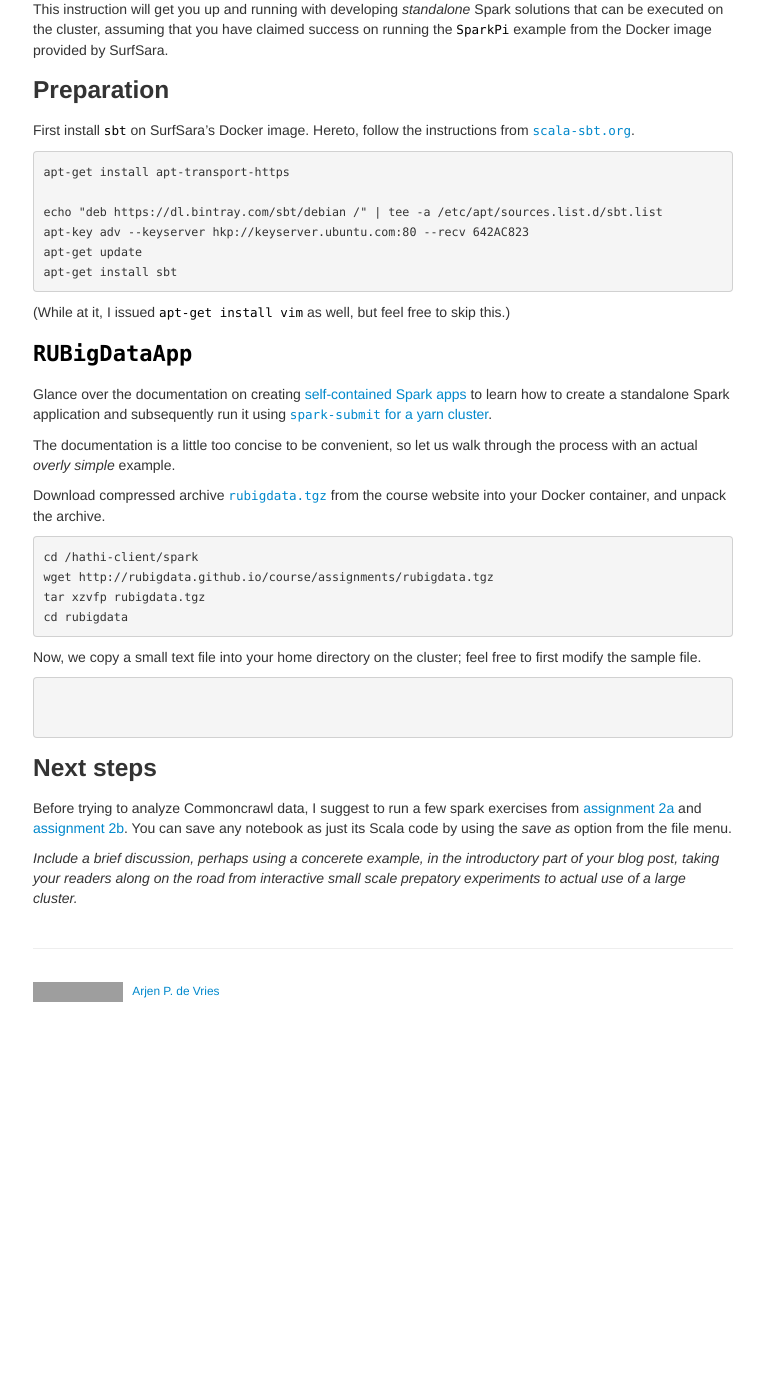
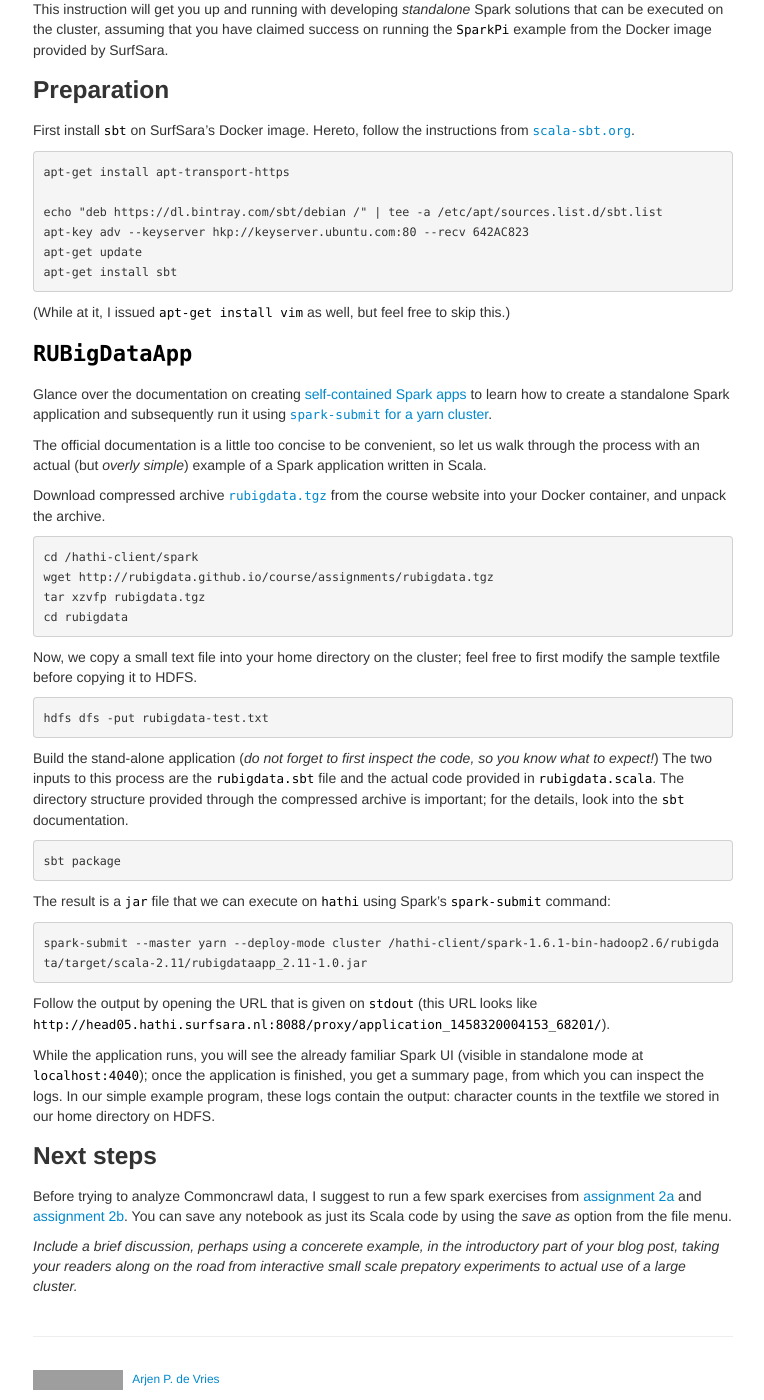
Before and after one commit to Thelukepet/course, a Jekyll site: the page built from assignments/sbt.md, in a window 1280 px wide and 1400 px high, scrolled down 364 px. Shown: the whole window, without its empty margins (257-1021 px from the left). Built offline with Jekyll 4.4.1, drawn with Linux system fonts in a browser that asks for light colours; before the commit the page ends 1376 px from its top, so only the background shows below that; grey boxes are pictures that could not be loaded.

Commit message:
Finalized instructions

````diff
--- a/assignments/sbt.md
+++ b/assignments/sbt.md
@@ -41,7 +41,8 @@
 to learn how to create a standalone Spark application and subsequently run it using
 [`spark-submit` for a yarn cluster](http://spark.apache.org/docs/1.6.1/running-on-yarn.html#launching-spark-on-yarn).
 
-The documentation is a little too concise to be convenient, so let us walk through the process with an actual _overly simple_ example.
+The official documentation is a little too concise to be convenient, so let us walk through the process with an actual (but _overly simple_)
+example of a Spark application written in Scala.
 
 Download compressed archive [`rubigdata.tgz`](rubigdata.tgz) from the course website into your Docker container, and unpack the archive.
 
@@ -52,16 +53,33 @@
 cd rubigdata
 ```
 
-Now, we copy a small text file into your home directory on the cluster; feel free to first modify the sample file.
+Now, we copy a small text file into your home directory on the cluster; feel free to first modify the sample textfile before copying it to HDFS.
 
 ```
+hdfs dfs -put rubigdata-test.txt
+```
 
+Build the stand-alone application (_do not forget to first inspect the code, so you know what to expect!_)
+The two inputs to this process are the `rubigdata.sbt` file and the actual code provided in `rubigdata.scala`.
+The directory structure provided through the compressed archive is important;
+for the details, look into the `sbt` documentation.
 
 ```
+sbt package
+```
 
+The result is a `jar` file that we can execute on `hathi` using Spark's `spark-submit` command:
 
+```
+spark-submit --master yarn --deploy-mode cluster /hathi-client/spark-1.6.1-bin-hadoop2.6/rubigdata/target/scala-2.11/rubigdataapp_2.11-1.0.jar
+```
 
+Follow the output by opening the URL that is given on `stdout`
+(this URL looks like `http://head05.hathi.surfsara.nl:8088/proxy/application_1458320004153_68201/`).
 
+While the application runs, you will see the already familiar Spark UI (visible in standalone mode at `localhost:4040`);
+once the application is finished, you get a summary page, from which you can inspect the logs.
+In our simple example program, these logs contain the output: character counts in the textfile we stored in our home directory on HDFS.
 
 ### Next steps
 
````
